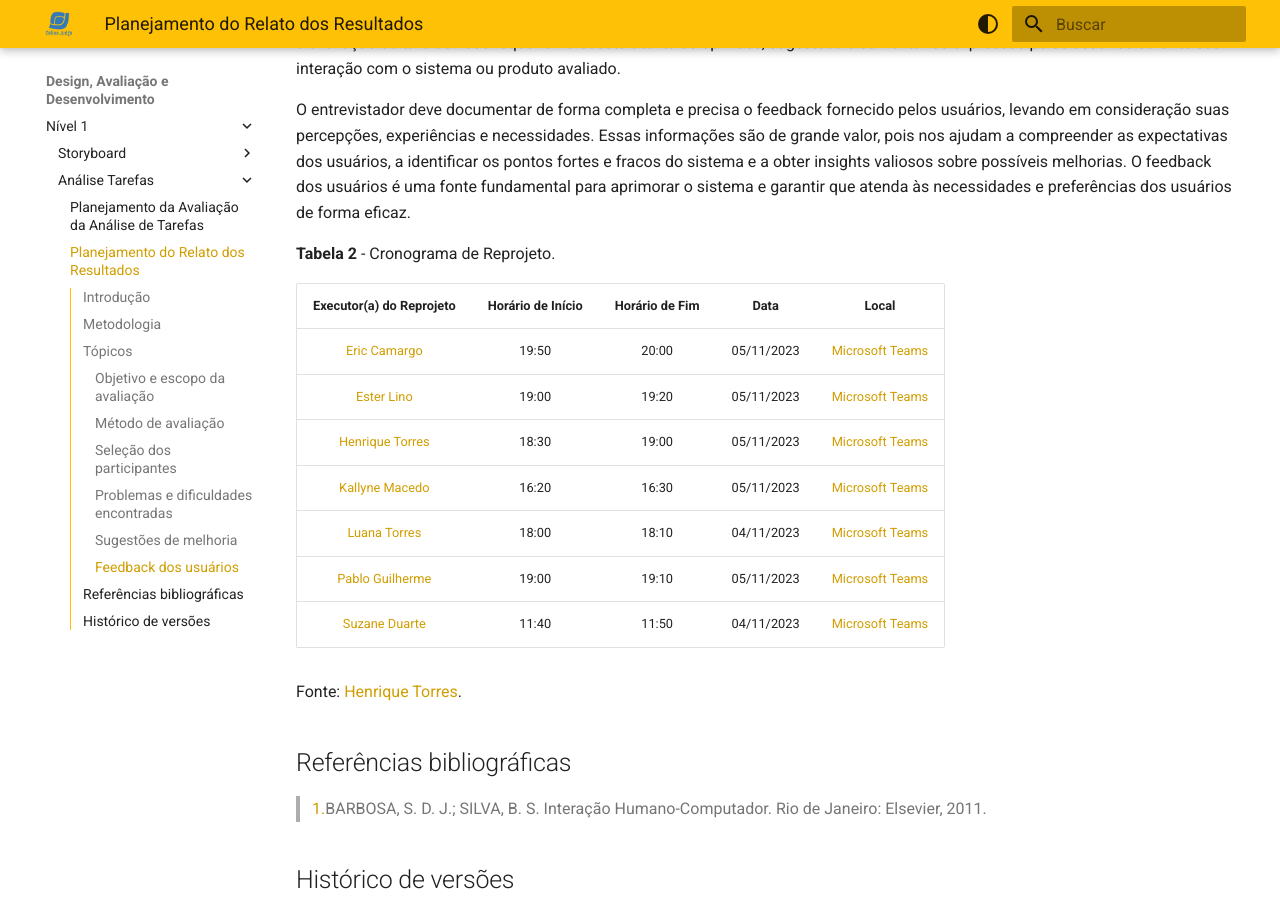
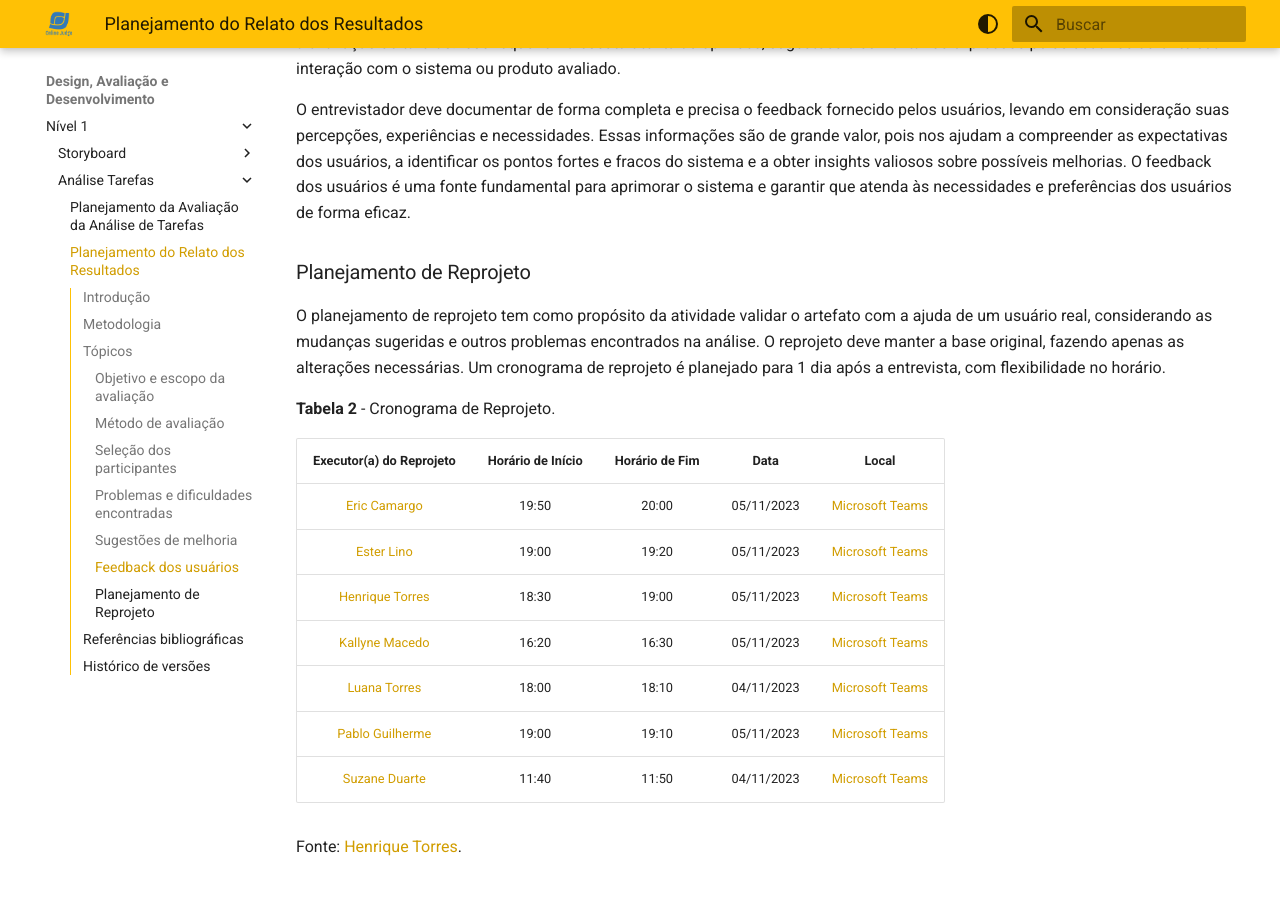
Before and after one commit to Interacao-Humano-Computador/2023.2-OnlineJudge, an MkDocs documentation site: the page built from docs/quarta-entrega/nivel1/analise_de_tarefas/planejamento-do-relato-dos-resultados.md, in a window 1280 px wide and 900 px high, scrolled down 2792 px. Built offline with MkDocs 1.6.1 and Material for MkDocs 9.7.7, drawn with Linux system fonts in a browser that asks for light colours.

Commit message:
add texto

```diff
--- a/docs/quarta-entrega/nivel1/analise_de_tarefas/planejamento-do-relato-dos-resultados.md
+++ b/docs/quarta-entrega/nivel1/analise_de_tarefas/planejamento-do-relato-dos-resultados.md
@@ -72,6 +72,10 @@ Além disso, como entrevistadores, temos a responsabilidade de propor soluções
 
 O entrevistador deve documentar de forma completa e precisa o feedback fornecido pelos usuários, levando em consideração suas percepções, experiências e necessidades. Essas informações são de grande valor, pois nos ajudam a compreender as expectativas dos usuários, a identificar os pontos fortes e fracos do sistema e a obter insights valiosos sobre possíveis melhorias. O feedback dos usuários é uma fonte fundamental para aprimorar o sistema e garantir que atenda às necessidades e preferências dos usuários de forma eficaz.
 
+### Planejamento de Reprojeto
+
+O planejamento de reprojeto tem como propósito da atividade validar o artefato com a ajuda de um usuário real, considerando as mudanças sugeridas e outros problemas encontrados na análise. O reprojeto deve manter a base original, fazendo apenas as alterações necessárias. Um cronograma de reprojeto é planejado para 1 dia após a entrevista, com flexibilidade no horário.
+
 **Tabela 2** - Cronograma de Reprojeto.
 
 | Executor(a) do Reprojeto | Horário de Início | Horário de Fim |    Data    |    Local     |
```
